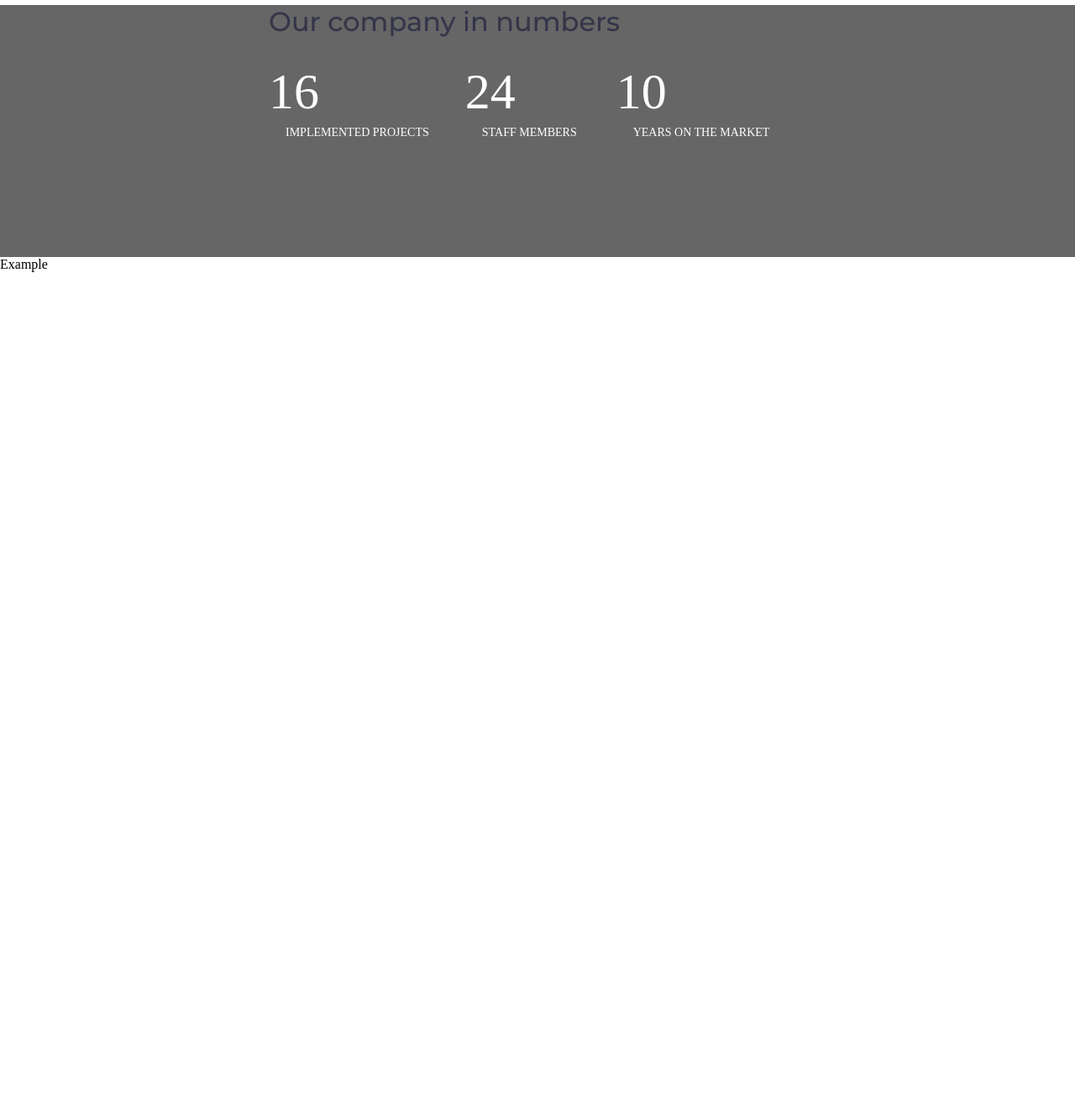
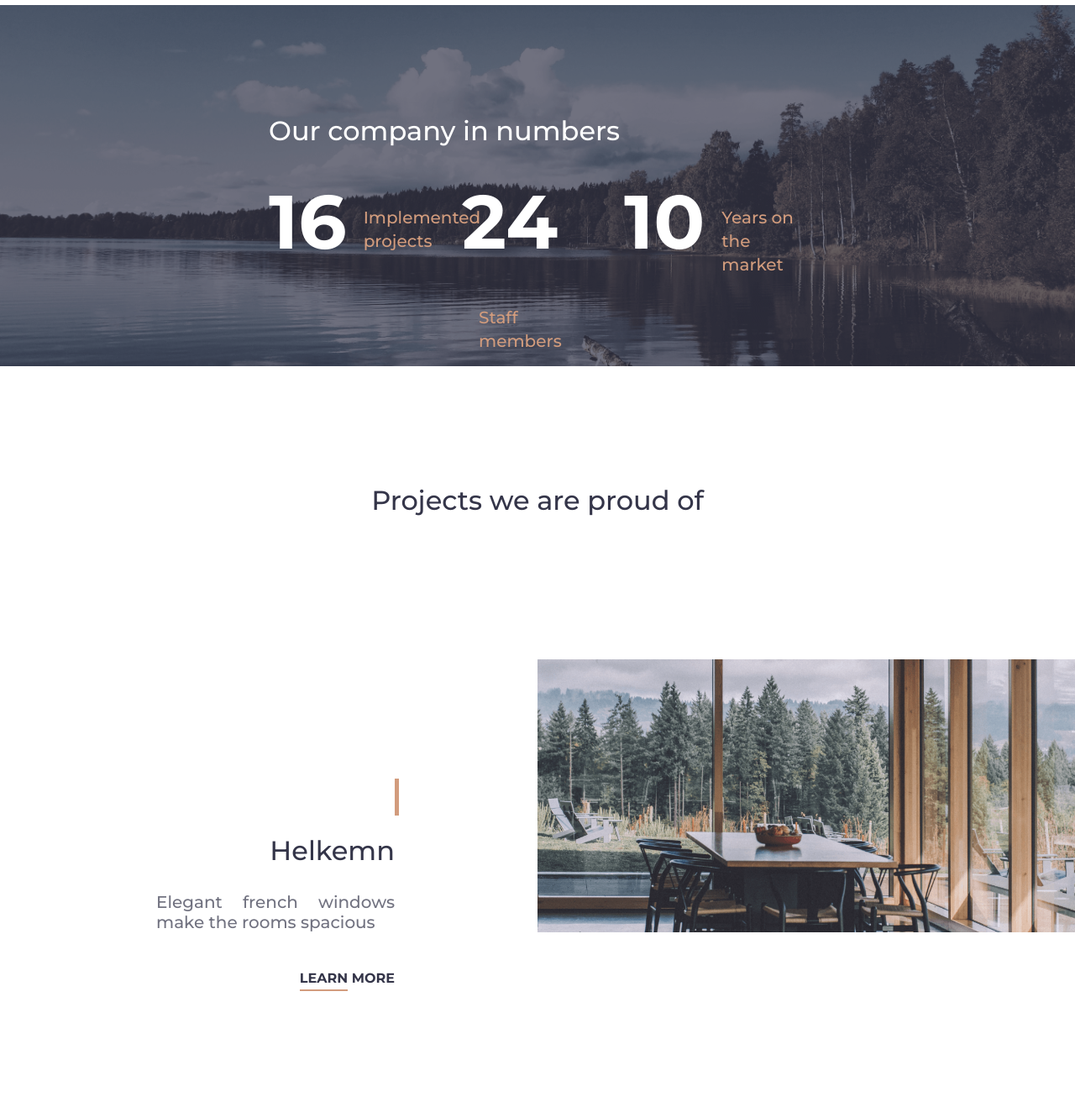
Before and after one commit to LamHaiMy/lamhaimy.github.io, a plain HTML site: page index.html in a window 1280 px wide. Shown: the part 1680-2998 px from the top of the page at 84% size. Before the commit the page ends 2004 px from the top, so only its background shows below. Drawn offline with Linux system fonts and the light colour scheme.

Commit message:
Update skin

```diff
--- a/css/stylecommon.css
+++ b/css/stylecommon.css
@@ -8,14 +8,14 @@
   font-size: 18px;
   border: none;
   outline: none;
-  background-color: red;
-  color: white;
+  background-color: #d29c7d;
+  color: #343549;
   cursor: pointer;
   padding: 15px;
   border-radius: 4px;
 }
 #myBtn:hover {
-  background-color: #555;
+  background-color: #f1e1d8;
 }
 body {
   height: 2000px;
@@ -24,17 +24,15 @@ body {
 }
 /* number on scroll */
 .stats {
-width: 100%;
-height: 300px;
-float: left;
-background: black
+  width: 100%;
+  height: 300px;
+  position: relative;
 }
 
 .stats-overlay{
 width: 100%;
-height: 300px;
+height: 100%;
 float: left;
-background: #666;
 }
 
 .personality-overlay {
@@ -52,28 +50,37 @@ background: #666;
   margin: 0 auto;
 }
 .stat-number {
-    height: 50px;
     float:left;
     text-align:left;
-    font-size: 60px;
-    font-weight: 100;
     text-transform: uppercase;
     color:#FFF;
+    font-size: 90px;
+    font-weight: bold;
+    line-height: 1.32em;
+    font-family: 'Montserrat';
 }
 .stat-title {
-  height: 50px;
   float: left;
   text-align: center;
   font-size: 14px;
-  font-weight: 100;
-  text-transform: uppercase;
-  color: #FFF;
-  padding-top: 25px;
+  padding-top: 40px;
   padding-left: 20px;
+  color: #d29c7d;
+  font-size: 20px;
+  font-weight: normal;
+  line-height: 1.41em;
+  font-family: 'Montserrat';
+  width: 50%;
+  text-align: left;
 }
 .boxStart {
   display: flex;
   justify-content: space-between;
+}
+.titleBox {
+  color: #ffffff;
+  font-size: 32px;
+  font-weight: 500;
 }
 /*end number on scroll https://codepen.io/Hivvu/pen/vKVjXO*/
 .sectionContainer {
@@ -91,6 +98,9 @@ background: #666;
 }
 .primaryText {
   color: #343549;
+  font-family: 'Montserrat';
+}
+.primaryFont {
   font-family: 'Montserrat';
 }
 h1 {
@@ -185,3 +195,63 @@ p {
   font-weight: bold;
   align-self: flex-start;
 }
+.backgroundOverlay {
+  background: url(../images/7.png);
+  background-position: center center;
+  background-repeat: no-repeat;
+  background-size: cover;
+  opacity: 0.3;
+  transition: background 0.3s, border-radius 0.3s, opacity 0.3s;
+  background-attachment: fixed;
+}
+.slideShow {
+  height: 100%;
+  width: 100%;
+  top: 0;
+  left: 0;
+  position: absolute;
+}
+.numberOnScroll {
+  background-color: #343549;
+  padding-top: 130px;
+  position: relative;
+}
+.dividerRight {
+  margin-left: 100%;
+  height: 44px;
+  border-left: 5px solid #d29c7d;
+  align-self: flex-start;
+  margin-bottom: 22px;
+}
+.cardBox h2.alignTextRight {
+  align-self: flex-end;
+}
+.cardBox.rightPadding {
+  padding-right: 170px;
+  padding-left: 186px;
+}
+.cardBox.rightPadding p{
+align-self: flex-end;
+}
+.learnMore {
+  font-family: 'Montserrat', sans-serif;
+  font-size: 16px;
+  color: #343549;
+  text-decoration: none;
+  text-transform: uppercase;
+  font-weight: bold;
+  align-self: flex-end;
+}
+.learnMore span {
+  font-family: 'Montserrat', sans-serif;
+  font-size: 16px;
+  color: #343549;
+  text-decoration: none;
+  text-transform: uppercase;
+  font-weight: bold;
+  border-bottom: 2px solid #d29c7d;
+  padding-bottom: 4px;
+}
+.centerAlign {
+  text-align: center;
+}
--- a/index.html
+++ b/index.html
@@ -24,7 +24,7 @@
     <section class="sectionContainer">
       <div class="row">
         <div class="leftColumn column">
-          <div class="cardImg wow slideInLeft" data-wow-duration="2s">
+          <div class="cardImg wow fadeInLeftBig">
             <img src="./images/2.png" alt="Scandinavian style">
           </div>
         </div>
@@ -38,11 +38,13 @@
         </div>
       </div>
     </section>
-    <section class="numberOnScroll sectionContainer">
+    <section class="sectionContainer">
+      <div class="numberOnScroll">
+        <div class="backgroundOverlay slideShow"></div>
         <div class="stats">
           <div class="stats-overlay">
             <div class="statsbar">
-            <h2 class="primaryText">Our company in numbers</h2>
+              <h2 class="titleBox primaryFont">Our company in numbers</h2>
               <div class="boxStart">
                 <div class="stat-one">
                   <div class="stat-number" data-n="16">
@@ -61,16 +63,70 @@
               </div>
             </div>
           </div>
+        </div>
+      </div>
     </section>
+    <section class="sectionContainer">
+      <h2 class="primaryText centerAlign">Projects we are proud of</h2>
+    </section>
+    <section class="sectionContainer">
+      <div class="row">
+        <div class="rightColumn column">
+          <div class="cardBox rightPadding">
+            <div class="dividerRight"></div>
+            <h2 class="primaryText alignTextRight">Helkemn</h2>
+            <p>Elegant french windows make the rooms spacious</p>
+            <a href="#" class="learnMore"><span class="dividerBottom">LEARN</span> MORE</a>
           </div>
-  <!-- <section class="wow slideInLeft" data-wow-duration="2s" data-wow-delay="5s">
-    abc
+        </div>
+        <div class="leftColumn column">
+          <div class="cardImg wow fadeInRightBig" data-wow-duration="1.5s">
+            <img src="./images/4.png" alt="Helkemn">
+          </div>
+        </div>
+      </div>
+    </section>
+    <section class="sectionContainer">
+      <div class="row">
+        <div class="leftColumn column">
+          <div class="cardImg wow fadeInLeftBig">
+            <img src="./images/5.png" alt="Scandinavian style">
+          </div>
+        </div>
+        <div class="rightColumn column">
+          <div class="cardBox">
+            <div class="dividerLeft"></div>
+            <h2 class="primaryText">Cliff house</h2>
+            <p>Mountain view provides calm and patience</p>
+            <a href="#" class="learnMore"><span class="dividerBottom">LEARN</span> MORE</a>
+          </div>
+        </div>
+      </div>
+    </section>
+    <section class="sectionContainer">
+      <div class="row">
+        <div class="rightColumn column">
+          <div class="cardBox rightPadding">
+            <div class="dividerRight"></div>
+            <h2 class="primaryText alignTextRight">Forest house</h2>
+            <p>Wide terrace is a wonderful place for picnics</p>
+            <a href="#" class="learnMore"><span class="dividerBottom">LEARN</span> MORE</a>
+          </div>
+        </div>
+        <div class="leftColumn column">
+          <div class="cardImg wow fadeInRightBig" data-wow-duration="1.5s">
+            <img src="./images/6.png" alt="Helkemn">
+          </div>
+        </div>
+      </div>
     </section>
 
-  <section class="wow slideInRight" data-wow-offset="2"  data-wow-iteration="2">
-    bcd
-  </section> -->
-  <div class="animate__animated animate__bounce animate__delay-2s">Example</div>
+  <section class="sectionContainer centerAlign wow bounceIn" data-wow-offset="2"  data-wow-iteration="2">
+    <a href="#" class="boxButton">All projects <i class="fas fa-arrow-right"></i></a>
+  </section>
+  <section class="sectionContainer">
+  </section>
+  <!-- <div class="animate__animated animate__bounce animate__delay-2s">Example</div> -->
   <button onclick="topFunction()" id="myBtn" title="Go to top">Top</button>
 
   <!--SCRIPT-->
```
Also changed, not shown: images/7.png (added). Lines whose indentation alone changed are shown as unchanged.
